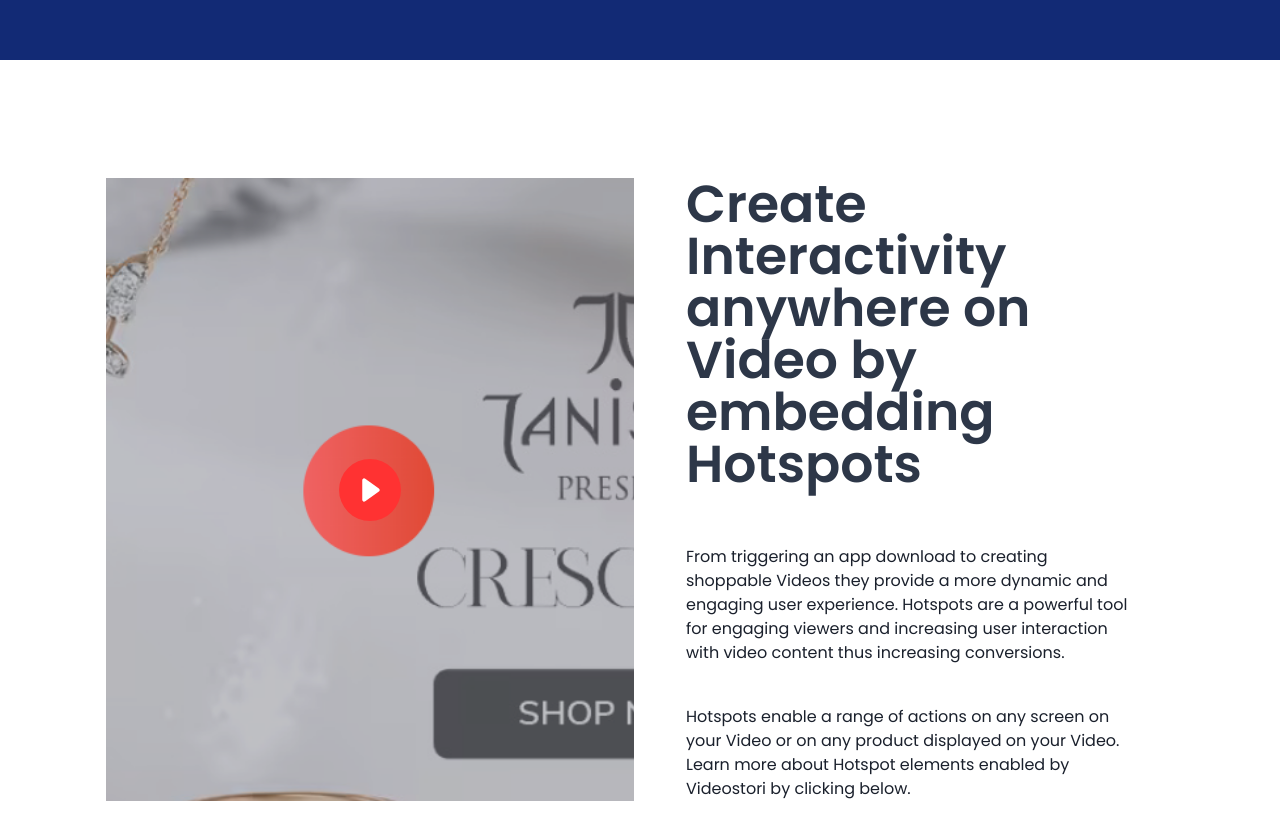
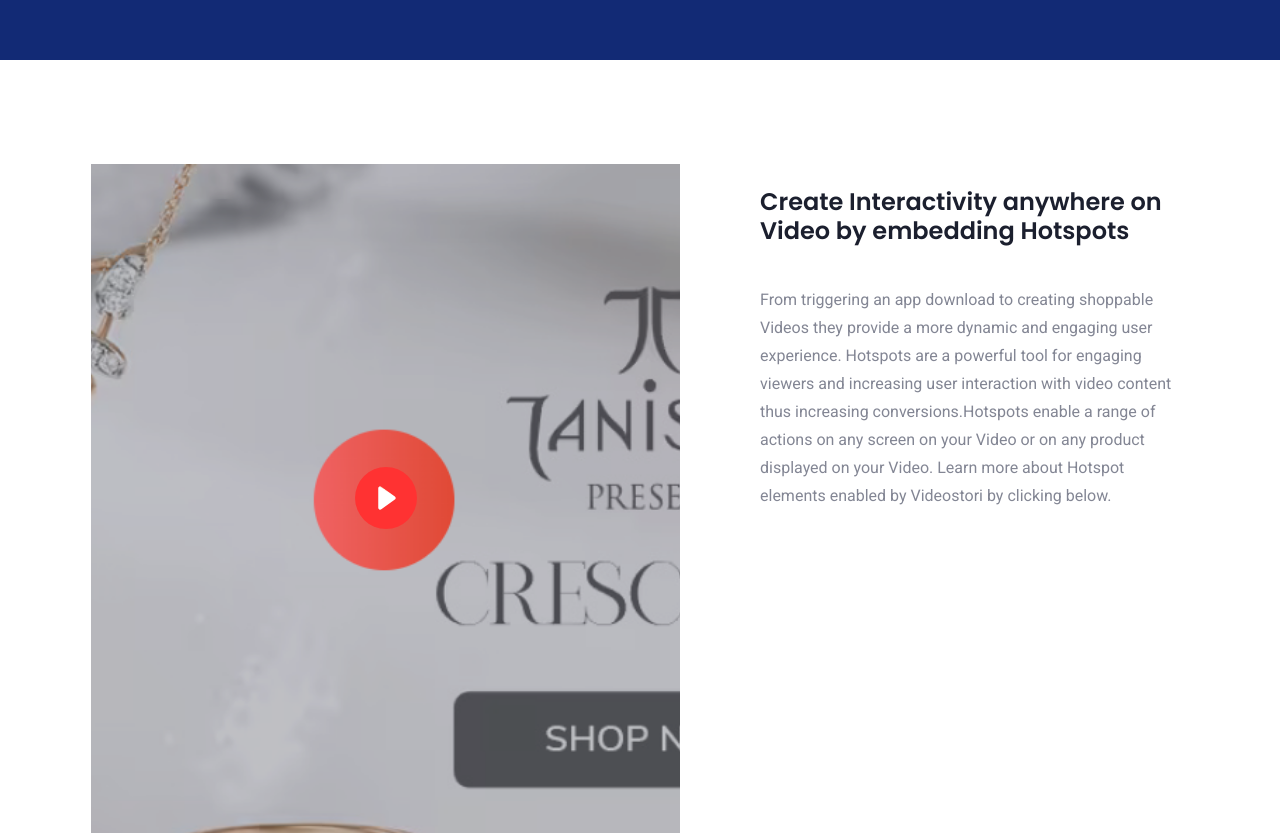
Before and after one commit to vishalgupta888/videostori, a Next.js app: page /features/hotspot in a window 1280 px wide. Shown: the part 440-1275 px from the top of the page. Built offline with nearby package versions, Linux system fonts and the light colour scheme.

Commit message:
Breadcrumbs changed.

```diff
--- a/src/components/Feature/HotSpot/index.jsx
+++ b/src/components/Feature/HotSpot/index.jsx
@@ -1,31 +1,15 @@
 import React from "react";
-import {
-  HOTSPOTTEXT,
-  HOTSPOTCARD1,
-  HOTSPOTCARD2,
-  HOTSPOTCARD3,
-  HOTSPOTCARD4,
-} from "@/components/Constant/ShareData";
-import {
-  Box,
-  Icon,
-  SimpleGrid,
-  Text,
-  Stack,
-  Image,
-  Heading,
-  Card,
-  CardBody,
-  Center,
+import { HOTSPOTCARD1, HOTSPOTCARD2, HOTSPOTCARD3, HOTSPOTCARD4} from "@/components/Constant/ShareData";
+import { Box, Icon, SimpleGrid, Text, Stack, Image, Heading, Card, CardBody, Center,
 } from "@chakra-ui/react";
 import Banner from "@/patterns/Banner";
-import VideoPlayer from "@/patterns/VideoPlayer";
+import ImageTextTable from "@/components/ImageTextTable";
+import { HOTSPOTTEXT } from "@/constants/layoutConstants";
 import { PageContainer } from "@/patterns/Layouts/PageContainer";
-import { FaHandPointUp } from "react-icons/fa";
 
 const breadcrumb = [
   { text: "Home", link: "/" },
-  { text: "Interactive Videos", link: "/interactive-video" },
+  { text: "Features"},
   { text: "Hot Spot", link: "features/hotspot" },
 ];
 
@@ -34,33 +18,13 @@ const HotSpot = () => {
     <>
       <Banner title="Hot Spot" breadcrumb={breadcrumb} />
       <PageContainer>
-      <Box p={[5, 20]}>
-        <SimpleGrid columns={[1, 2]} spacing={3}>
-          {HOTSPOTTEXT.map((item, index) => (
-            <>
-              <Box key={index}>
-                <VideoPlayer
-                  p={10}
-                  h='100%'
-                  videodata={{
-                    thumbnail: item.img,
-                    videosrc: "https://videostori.io/v/l4/IVyEio",
-                  }}
-                />
-              </Box>
-              <Box key={index} px={10} alignItems='center'>
-                <Heading pb={15} color={'gray.700'} size={['md', '2xl']}>{item.heading}</Heading>
-                <Text py={10} color={"grey.300"} fontSize="md">
-                  {item.paragraph1}
-                </Text>
-                <Text color={"grey.300"} fontSize="md">
-                  {item.paragraph2}
-                </Text>
-              </Box>
-            </>
-          ))}
-        </SimpleGrid>
-      </Box>
+        {HOTSPOTTEXT.map((HOTSPOTTEXT, index) => {
+          return  <ImageTextTable
+            isVideo={true}
+            index={index}
+            imageTextdata={HOTSPOTTEXT}
+          />;
+        })}
 
       <Box p={[5, 20]}>
         <SimpleGrid columns={[1, 2]} spacing={3}>
--- a/src/components/Feature/SwitchTimeline/index.jsx
+++ b/src/components/Feature/SwitchTimeline/index.jsx
@@ -10,7 +10,6 @@ import {
   Text,
   Stack,
   Heading,
-  Link,
   Circle,
   VStack,
 } from "@chakra-ui/react";
@@ -22,7 +21,7 @@ import { PageContainer } from "@/patterns/Layouts/PageContainer";
 
 const breadcrumb = [
   { text: "Home", link: "/" },
-  { text: "Interactive Videos", link: "/interactive-video" },
+  { text: "Features"},
   { text: "Switch Timeline", link: "features/switchtimeline" },
 ];
 
--- a/src/constants/layoutConstants.js
+++ b/src/constants/layoutConstants.js
@@ -61,6 +61,23 @@ export const appText = {
     description: 'Apps provide a platform for the viewers where he can navigate his own journey and use them as he pleases but app acquisition is still done in a boring way through Display Ads mostly. When it is done through the Videos also the performance managers expect the users to search to various app stores and then download their apps which results in a fall-off. Videostori provides a medium wherein performance managers can do their app acquisition campaigns through the Interactive Videos. The businesses have to prepare a video on what their app is and the problem it will solve for the viewer and then at relevant positions a hotspot can be used to help viewers directly download the video after clicking on those hotspots. This will help take away the memory issues and prevent unnecessary fall-offs thus leading to better engagement and conversions.Click here to try the platform '
 }
 
+export const HOTSPOTTEXT = [
+    {
+      thumb: '/assets/img2.png',
+      src: 'https://videostori.io/v/l4/IVx51S',
+      title: "Create Interactivity anywhere on Video by embedding Hotspots",
+      description:
+        "From triggering an app download to creating shoppable Videos they provide a more dynamic and engaging user experience. Hotspots are a powerful tool for engaging viewers and increasing user interaction with video content thus increasing conversions.Hotspots enable a range of actions on any screen on your Video or  on any product displayed on your Video. Learn more about Hotspot elements enabled by Videostori by clicking below.",
+    },
+  ];
+
+  export const HOTSPOTCARD = [
+    {
+      thumb: '/assets/img2.png',
+      src: 'https://videostori.io/v/l4/IVx51S',
+    },
+  ];
+
 export const SWITCHTIMELINE = [
     {
         thumb: '/assets/img5.png',
```
Also changed, not shown: src/components/Feature/Reports/index.jsx (+1 -6 lines), src/components/Feature/VideoDistribution/index.jsx (+3 -5 lines).
